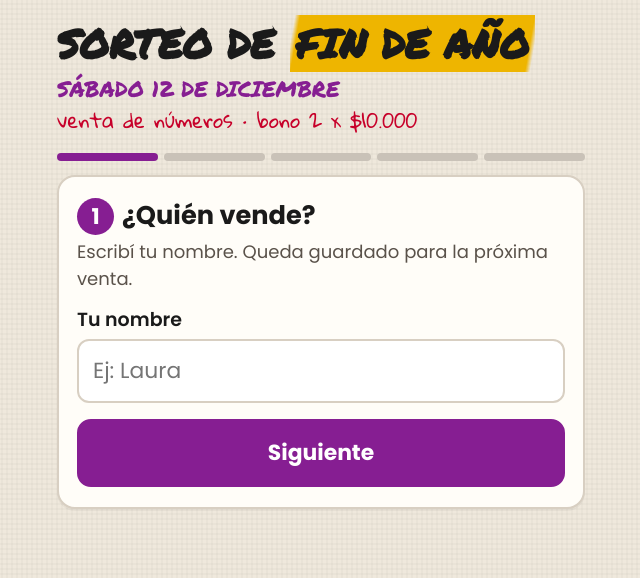
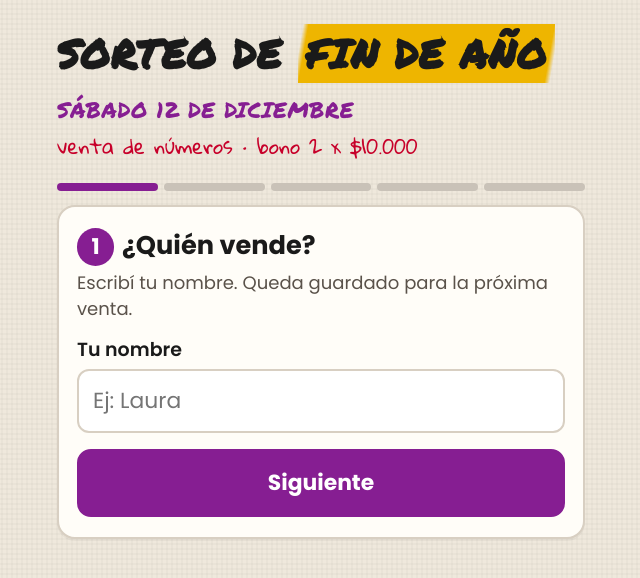
Before and after one commit to ysyry/sorteo-bayer, a plain HTML site: page index.html in a window 1280 px wide. Shown: the whole page, without its empty margins (319-959 px from the left). Drawn offline with Linux system fonts and the light colour scheme; no server answers.

Commit message:
Título con más aire y comprobante marcado como opcional

```diff
--- a/index.html
+++ b/index.html
@@ -33,11 +33,11 @@
   }
   .wrap { max-width: 560px; margin: 0 auto; padding: 18px 16px 140px; }
 
-  header { text-align: left; margin: 6px 0 18px; }
-  .titulo { font-family: 'Permanent Marker', cursive; font-size: 2.1rem; line-height: 1.02; margin: 0; }
-  .titulo span { background: linear-gradient(100deg, transparent 2%, var(--amarillo) 4% 96%, transparent 98%); padding: 0 .15em; -webkit-box-decoration-break: clone; box-decoration-break: clone; }
-  .fecha { font-family: 'Permanent Marker', cursive; color: var(--violeta); font-size: 1.15rem; margin: 8px 0 0; }
-  .sub { font-family: 'Gloria Hallelujah', cursive; color: var(--rojo); font-size: 1.05rem; margin: 2px 0 0; }
+  header { text-align: left; margin: 10px 0 22px; }
+  .titulo { font-family: 'Permanent Marker', cursive; font-size: 2.1rem; line-height: 1.3; letter-spacing: .02em; margin: 0; }
+  .titulo span { background: linear-gradient(100deg, transparent 2%, var(--amarillo) 4% 96%, transparent 98%); padding: .02em .2em; -webkit-box-decoration-break: clone; box-decoration-break: clone; }
+  .fecha { font-family: 'Permanent Marker', cursive; color: var(--violeta); font-size: 1.15rem; letter-spacing: .03em; margin: 14px 0 0; }
+  .sub { font-family: 'Gloria Hallelujah', cursive; color: var(--rojo); font-size: 1.05rem; line-height: 1.5; margin: 6px 0 0; }
 
   .pasos { display: flex; gap: 6px; margin: 4px 0 14px; }
   .pasos i { flex: 1; height: 8px; border-radius: 4px; background: var(--gris); }
@@ -129,7 +129,7 @@
   <header>
     <h1 class="titulo">SORTEO DE <span>FIN DE AÑO</span></h1>
     <p class="fecha">SÁBADO 12 DE DICIEMBRE</p>
-    <p class="sub">venta de números · bono 2 x $10.000</p>
+    <p class="sub">venta de números · <span style="white-space:nowrap">bono 2 x $10.000</span></p>
   </header>
 
   <div class="pasos" id="pasos"><i></i><i></i><i></i><i></i><i></i></div>
@@ -190,11 +190,11 @@
       </div>
       <div class="aviso">Pedile que en el <b>concepto</b> de la transferencia ponga: <b>SORTEO + su nombre</b>.</div>
       <label class="foto" id="fotoLabel">
-        📷 Tocá acá para sacar o elegir la foto del comprobante
+        📷 Foto del comprobante <span style="font-weight:400">(opcional)</span>
         <input type="file" id="foto" accept="image/*">
         <img id="fotoPrev" class="oculto" alt="Comprobante">
       </label>
-      <p class="ayuda" style="margin-top:8px">Si no la tenés ahora, podés seguir sin foto.</p>
+      <p class="ayuda" style="margin-top:8px">No es obligatoria: si no la tenés, tocá "Siguiente" igual.</p>
     </div>
     <button class="btn btn-principal" id="ir5" disabled>Siguiente</button>
     <button class="btn-link btn" id="volver3">← Volver</button>
```
